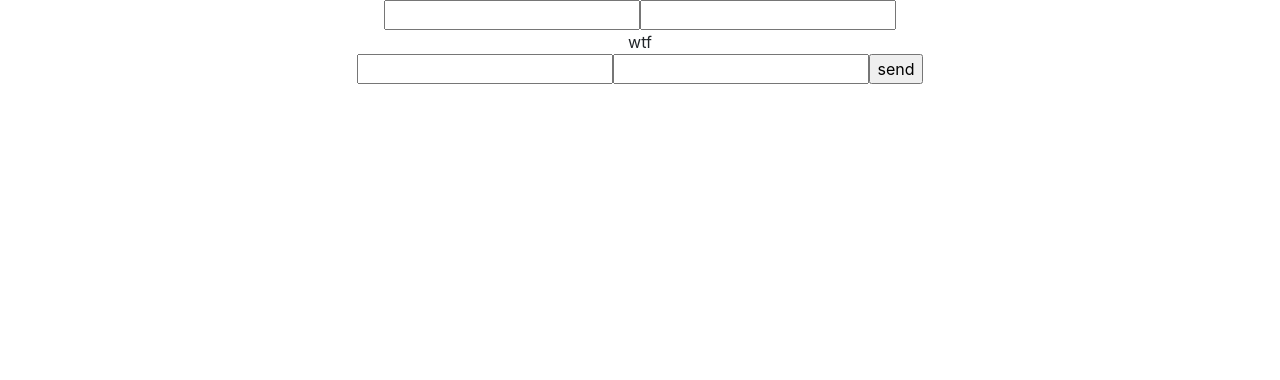
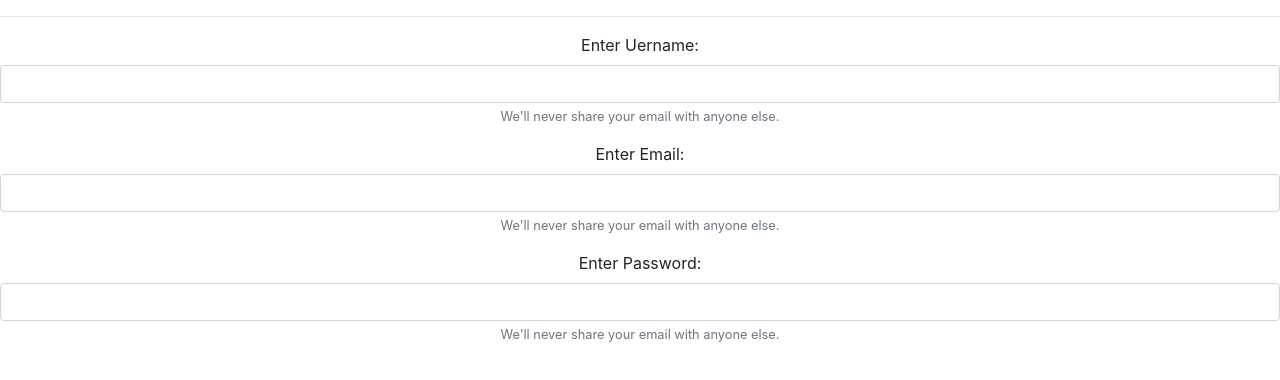
Before and after one commit to valentinvsp/form-event-test, a React (Create React App) app: page / in a window 1280 px wide. Shown: the top 380 px of the page. Built offline with nearby package versions, Linux system fonts and the light colour scheme.

Commit message:
create classy form

```diff
--- a/src/App.tsx
+++ b/src/App.tsx
@@ -1,12 +1,15 @@
 import React from 'react';
 import './App.css';
-import SuperForm from './components/SuperForm'
+// import SuperForm from './components/SuperForm'
+import ClassyForm from './components/ClassyForm'
 
 function App() {
 
   return (
     <div className="App">
-      <SuperForm />
+      {/* <SuperForm /> */}
+      <hr />
+      <ClassyForm />
     </div>
   );
 }
--- /dev/null
+++ b/src/components/ClassyForm/ClassyClasses.ts
@@ -0,0 +1,116 @@
+export enum InputType {
+    Text = 'text',
+    Email = 'email',
+    Password = 'password'
+}
+
+type InputValue = string | number;
+
+export interface InputOptions {
+    id?: number;
+    name: string;
+    type: InputType;
+    value?: InputValue;
+    placeholder?: string;
+    required?: boolean;
+    minLength?: number;
+    maxLength?: number;
+    touched?: boolean;
+    valid?: boolean;
+    regex?: RegExp;
+    label?: string;
+}
+
+export class Input implements InputOptions {
+    id?: number;
+    name: string;
+    type: InputType;
+    value: InputValue;
+    placeholder?: string;
+    required?: boolean;
+    minLength?: number;
+    maxLength?: number;
+    touched: boolean;
+    valid: boolean;
+    regex?: RegExp;
+    label?: string;
+
+    constructor(options: InputOptions) {
+        ({
+            id: this.id,
+            name: this.name,
+            type: this.type,
+            placeholder: this.placeholder,
+            required: this.required,
+            minLength: this.minLength,
+            maxLength: this.maxLength,
+            label: this.label
+        } = options);
+
+        this.touched = false;
+        this.valid = this.isValid();
+        const { value } = options;
+        this.value = value ? value : '';
+    }
+
+    isValid() {
+        let valid = true;
+        if (this.required && !this.value) valid = false;
+        return valid;
+    }
+
+    changeTo(value: InputValue, id?: number) {
+        this.value = value;
+        this.id = id ? id : 0;
+    }
+
+    blur() {
+        this.touched = true;
+    }
+}
+
+export class FormState {
+    state: Input[];
+    lastId: number = 1;
+
+    constructor(input?: Input) {
+        this.state = input ? [input] : [];
+    }
+
+    addInput(input: Input) {
+        if (this.state.some(i => i.name === input.name)) {
+            console.log(
+                `Input with name ${input.name} already exists in the form!`
+            ); //throw err?
+            return;
+        }
+        this.lastId++;
+        input.id = this.lastId;
+        this.state.push(input);
+    }
+
+    removeInput(name: string) {
+        let inputToRemove: string = '';
+        this.state.filter(input => {
+            if (input.name !== name) return true;
+            inputToRemove = input.name;
+            return false;
+        });
+        return inputToRemove ? inputToRemove : null;
+    }
+
+    getState() {
+        return [...this.state];
+    }
+
+    changeInput(name: string, value: string) {
+        const input = this.state.find( i => i.name === name );
+        if ( input ) {
+            this.lastId++;
+            input.changeTo(value, this.lastId);
+            return input;
+        } else {
+            console.log(`Input with name ${name} does not exist in this FormState instance.`)
+        }
+    }
+}
--- /dev/null
+++ b/src/components/ClassyForm/ClassyForm.tsx
@@ -0,0 +1,48 @@
+import React, { useState, useEffect, useRef } from 'react';
+import { Input, InputType, FormState } from './ClassyClasses';
+
+const ClassyForm: React.FC = () => {
+    const [formData, setFormData] = useState<Input[]>();
+    const formObject = useRef<FormState>();
+    const renderCount = useRef(0);
+
+    useEffect(() => {
+        const state = new FormState(new Input({ name: 'username', type: InputType.Email, label: 'Enter Uername:' }));
+        state.addInput(new Input({ name: 'email', type: InputType.Text, label: 'Enter Email:' }));
+        state.addInput(new Input({ name: 'password', type: InputType.Password, label: 'Enter Password:' }));
+        setFormData(state.getState());
+        formObject.current = state;
+    }, []);
+
+    const handleFormChange = (e: React.ChangeEvent<HTMLFormElement>) => {
+        e.preventDefault();
+        const { target: { name, value } } = e;
+        formObject.current?.changeInput(name, value);
+        setFormData(formObject.current?.getState());
+    };
+
+    renderCount.current = renderCount.current + 1;
+    console.log(`render number ${renderCount.current}`)
+    return (
+        <form onChange={handleFormChange}>
+            {formData?.map( ({ name, type, value, label }) => (
+                <div className="form-group" key={name}>
+                    <label htmlFor={name}>{label}</label>
+                    <input
+                        type={type}
+                        className="form-control"
+                        id={name}
+                        name={name}
+                        value={value}
+                        aria-describedby="emailHelp"
+                    />
+                    <small id="emailHelp" className="form-text text-muted">
+                        We'll never share your email with anyone else.
+                    </small>
+                </div>
+            ))}
+        </form>
+    );
+};
+
+export default ClassyForm;
--- /dev/null
+++ b/src/components/ClassyForm/package.json
@@ -0,0 +1,3 @@
+{
+    "main": "ClassyForm.tsx"
+}
```
